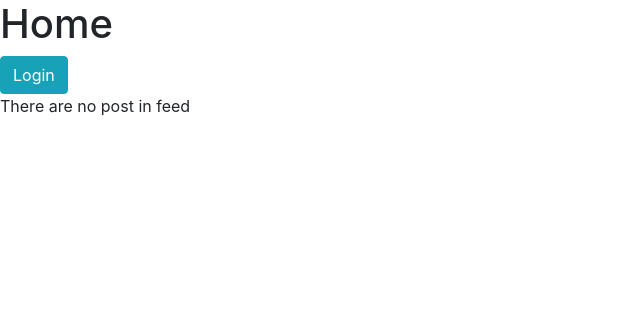
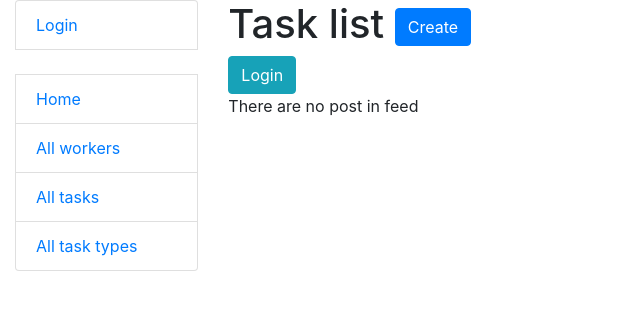
Before and after one commit to bezhevets/company_task_manager, a Django app: page / in a window 1280 px wide. Shown: the top 310 px of the page, without its empty margins (0-640 px from the left). Run offline with Django 4.2, Linux system fonts and the light colour scheme; data that the repository does not hold is empty.

Commit message:
Created TaskCreateView

```diff
--- a/cabinet/urls.py
+++ b/cabinet/urls.py
@@ -1,9 +1,10 @@
 from django.urls import path
 
-from cabinet.views import TaskListView
+from cabinet.views import TaskListView, TaskCreateView
 
 urlpatterns = [
-    path("", TaskListView.as_view(), name="index"),
+    path("", TaskListView.as_view(), name="task-list"),
+    path("task/create/", TaskCreateView.as_view(), name="task-create"),
 ]
 
 
--- a/cabinet/views.py
+++ b/cabinet/views.py
@@ -1,4 +1,5 @@
 from django.shortcuts import render
+from django.urls import reverse_lazy
 from django.views import generic
 
 from cabinet.models import Task
@@ -9,6 +10,12 @@ from cabinet.models import Task
 
 class TaskListView(generic.ListView):
     model = Task
-    queryset = Task.objects.all().select_related("task_type").prefetch_related("workers")
-    template_name = "cabinet/index.html"
+    queryset = Task.objects.all().select_related("task_type").prefetch_related("assignees__workers")
+    template_name = "cabinet/task_list.html"
     context_object_name = "task_list"
+
+
+class TaskCreateView(generic.CreateView):
+    model = Task
+    fields = "__all__"
+    success_url = reverse_lazy("cabinet:task-list")
--- a/templates/base.html
+++ b/templates/base.html
@@ -1,27 +1,40 @@
 <!DOCTYPE html>
+<html lang="en">
 
-<html lang="en">
 <head>
-  {% block title %}
-      <title>Task Manager</title>
-  {% endblock %}
+    {% block title %}<title>Task Manager</title>{% endblock %}
     <meta charset="utf-8">
     <meta name="viewport" content="width=device-width, initial-scale=1">
-  <link rel="stylesheet" href="https://cdn.jsdelivr.net/npm/bootstrap@4.6.2/dist/css/bootstrap.min.css" integrity="sha384-xOolHFLEh07PJGoPkLv1IbcEPTNtaed2xpHsD9ESMhqIYd0nLMwNLD69Npy4HI+N" crossorigin="anonymous">
-
+    <link rel="stylesheet"
+          href="https://cdn.jsdelivr.net/npm/bootstrap@4.5.3/dist/css/bootstrap.min.css"
+          integrity="sha384-TX8t27EcRE3e/ihU7zmQxVncDAy5uIKz4rEkgIXeMed4M0jlfIDPvg6uqKI2xXr2"
+          crossorigin="anonymous">
+    <!-- Add additional CSS in static file -->
     {% load static %}
     <link rel="stylesheet" href="{% static 'css/styles.css' %}">
 </head>
+
 <body>
-  <div class="all-content">
+<div class="container-fluid">
+    <div class="row">
+        <div class="col-sm-2">
+
+            {% block sidebar %}
+                {% include "includes/sidebar.html" %}
+            {% endblock %}
+
+        </div>
+        <div class="col-sm-10 ">
+
             {% block content %}{% endblock %}
+
             {% block pagination %}
                 {% include "includes/pagination.html" %}
             {% endblock %}
 
         </div>
-
-  <div class="footer"></div>
+    </div>
+</div>
 </body>
 
 </html>
--- a/templates/cabinet/index.html
+++ b/templates/cabinet/task_list.html
@@ -2,7 +2,11 @@
 
 {% block content %}
   <div class="container-1">
-    <h1>Home</h1>
+    <h1>Task list
+    <a href="{% url 'cabinet:task-create' %}" class="btn btn-primary link-to-page">
+        Create
+      </a>
+    </h1>
     {% if user.is_authenticated %}
       <p>Hello <strong>{{ user.username }}</strong>! <a href="{% url 'logout' %}" class="btn btn-info">Logout</a></p>
     {% else %}
```
Also changed, not shown: templates/cabinet/task_form.html (added, +12 -0 lines). Lines whose indentation alone changed are shown as unchanged.
